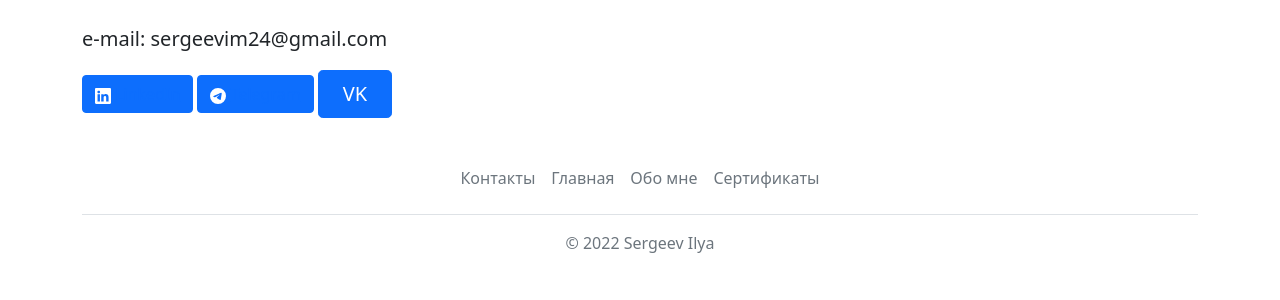
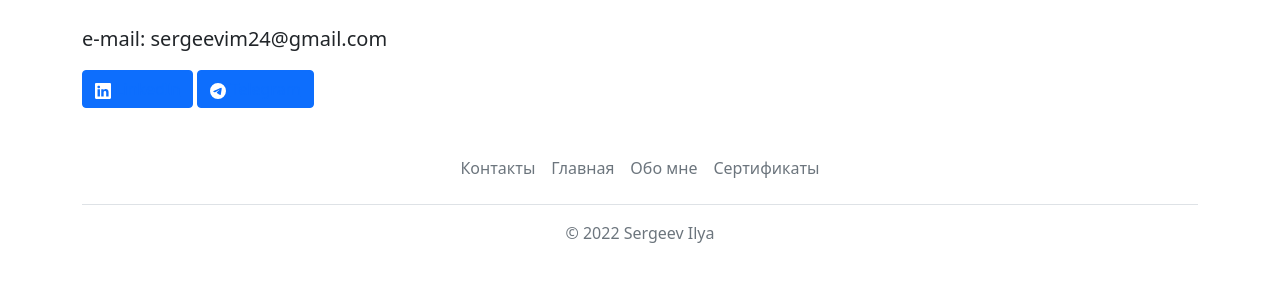
Before and after one commit to wesk777/CVweb-site, a Flask app: page /contact in a window 1280 px wide. Shown: the part 73-373 px from the top of the page. Run offline with Flask 2, Linux system fonts and the light colour scheme.

```diff
--- a/templates/contact.html
+++ b/templates/contact.html
@@ -21,12 +21,11 @@ contact
               </button>
 
     <button type="button" class="btn btn-primary">
-                <svg xmlns="http://www.w3.org/2000/svg" width="16" height="16" fill="currentColor" class="bi bi-telegram" viewBox="0 0 16 16" data-darkreader-inline-fill="" style="--darkreader-inline-fill:currentColor;">
+                <svg xmlns="http://www.w3.org/2000/svg" width="16" height="16" fill="currentColor" class="bi bi-telegram" viewBox="0 0 16 16" data-darkreader-inline-fill="" style="color:blue --darkreader-inline-fill:currentColor;">
   <path d="M16 8A8 8 0 1 1 0 8a8 8 0 0 1 16 0zM8.287 5.906c-.778.324-2.334.994-4.666 2.01-.378.15-.577.298-.595.442-.03.243.275.339.69.47l.175.055c.408.133.958.288 1.243.294.26.006.549-.1.868-.32 2.179-1.471 3.304-2.214 3.374-2.23.05-.012.12-.026.166.016.047.041.042.12.037.141-.03.129-1.227 1.241-1.846 1.817-.193.18-.33.307-.358.336a8.154 8.154 0 0 1-.188.186c-.38.366-.664.64.015 1.088.327.216.589.393.85.571.284.194.568.387.936.629.093.06.183.125.27.187.331.236.63.448.997.414.214-.02.435-.22.547-.82.265-1.417.786-4.486.906-5.751a1.426 1.426 0 0 0-.013-.315.337.337 0 0 0-.114-.217.526.526 0 0 0-.31-.093c-.3.005-.763.166-2.984 1.09z"></path>
 </svg>
                 <a href="https://t.me/ISergeev24">Telegram</a>
               </button>
-    <a href="https://vk.com/id379956633" class="btn btn-primary btn-lg px-4">VK</a>
 </div>
 
 {% endblock %}
```
